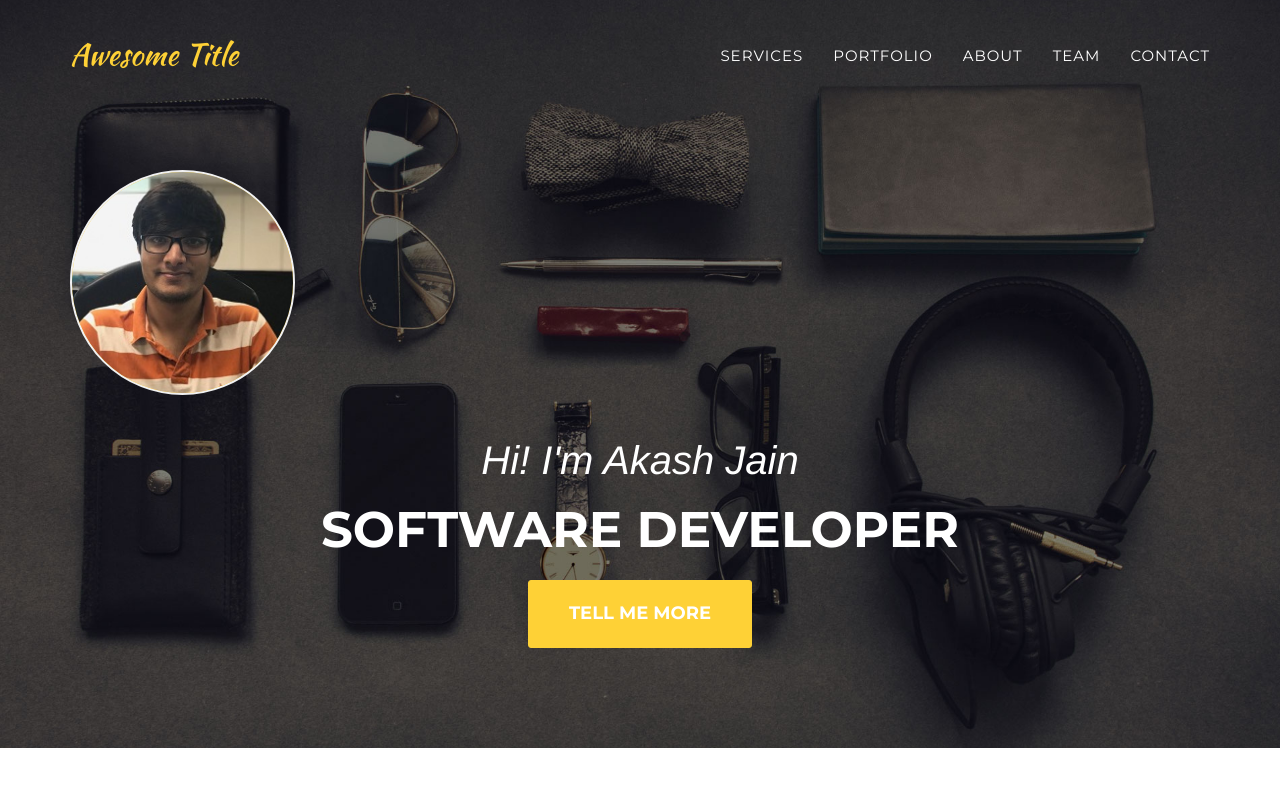
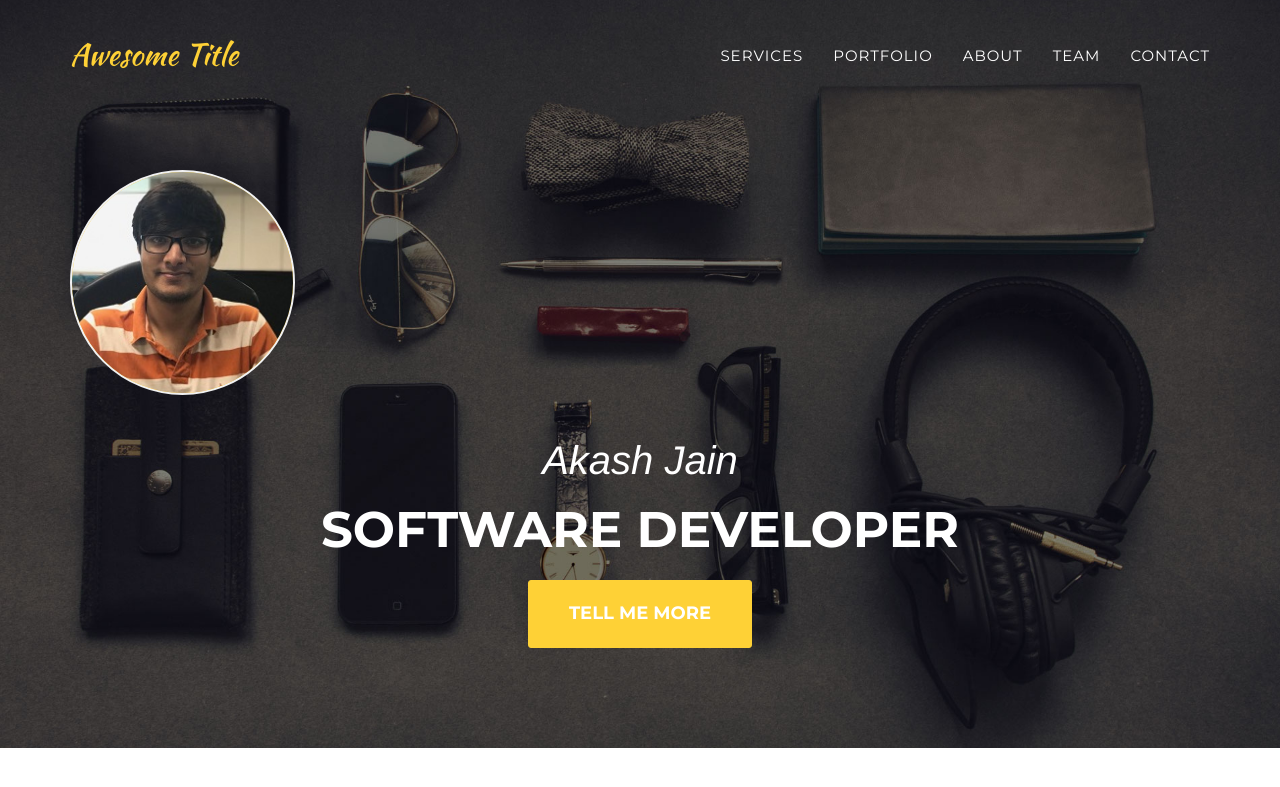
Before and after one commit to akash0212/akash0212.github.io, a Jekyll site: the page built from index.html, in a window 1280 px wide and 900 px high. Shown: the top 787 px of the window. Built offline with Jekyll 4.4.1, drawn with Linux system fonts in a browser that asks for light colours; some web fonts are replaced.

Commit message:
main header line

```diff
--- a/_includes/header.html
+++ b/_includes/header.html
@@ -47,7 +47,7 @@
 				<div class="timeline-image">
 					<img class="img-circle img-responsive" src="img/team/profile_pic.jpg" alt="">
 				</div>
-                <div class="intro-lead-in">Hi! I'm Akash Jain</div>
+                <div class="intro-lead-in">Akash Jain</div>
                 <div class="intro-heading-v2">Software Developer</div>
                 <a href="#services" class="page-scroll btn btn-xl">Tell Me More</a>
             </div>
```
